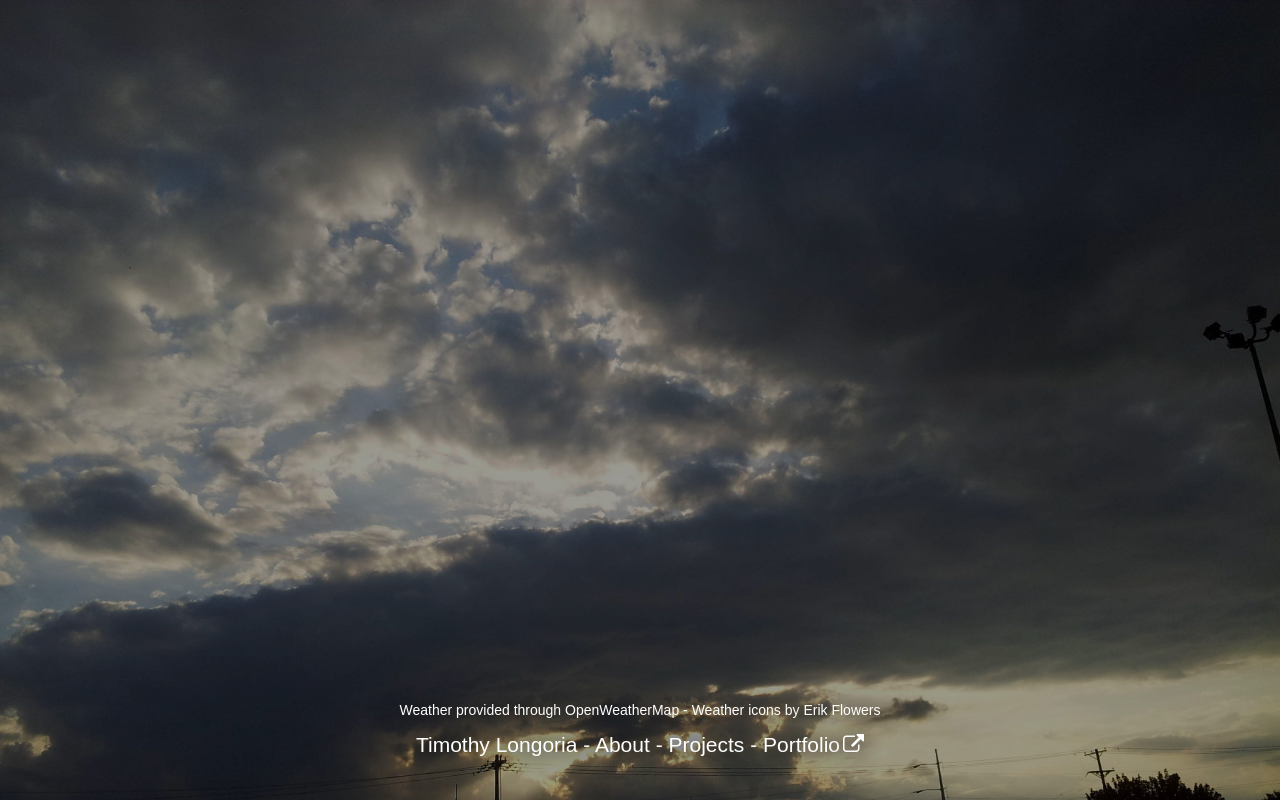
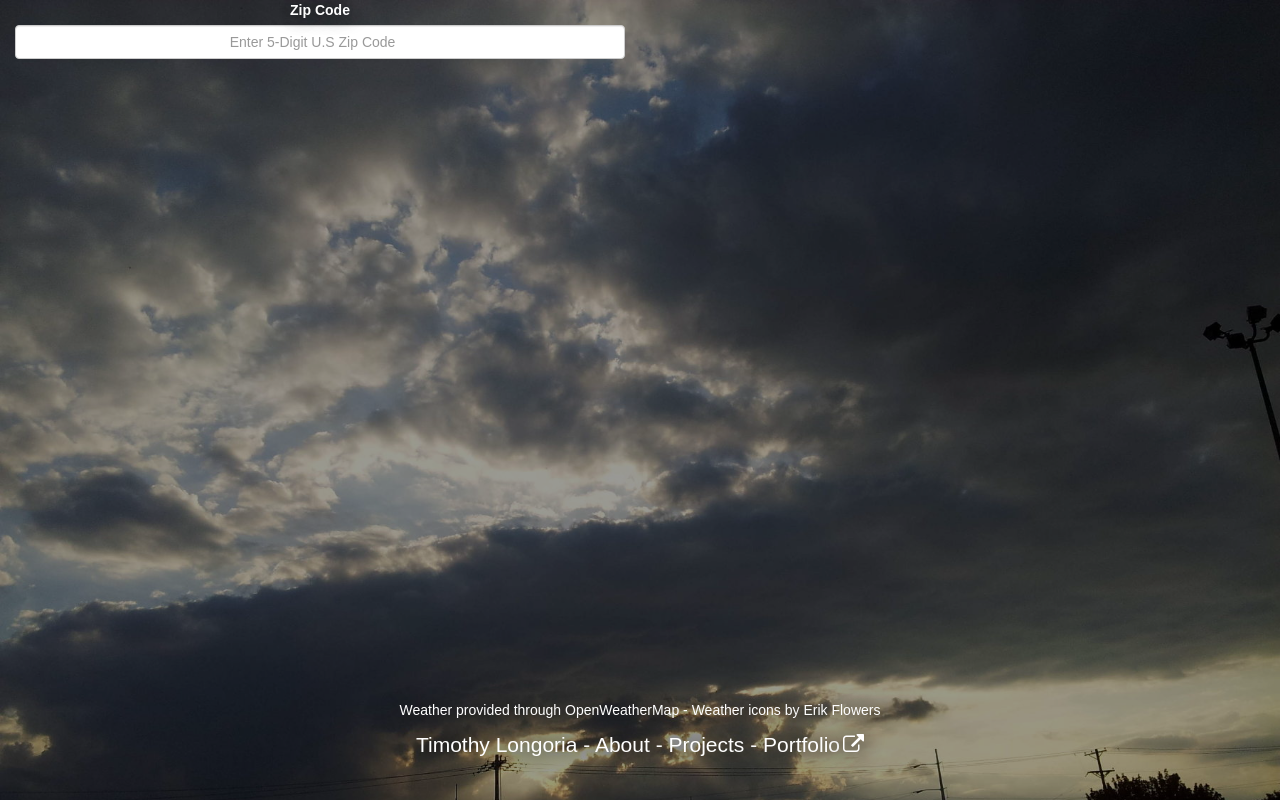
Before and after one commit to sluggets/weather, a plain HTML site: page index.html in a window 1280 px wide. Drawn offline with nearby package versions, Linux system fonts and the light colour scheme; a web font is replaced by a local one.

Commit message:
Adds form input field for zip code

```diff
--- a/index.html
+++ b/index.html
@@ -17,6 +17,17 @@
   </head>
   <body>
     <div class="container-fluid">
+      <div class="row text-center">
+        <div class="col-xs-6 zip-entry text-center">
+          <label for="zipcode">Zip Code</label>
+          <input type="number"
+                 class="form-control form-control-lg text-center"
+                 id="zipcode"
+                 placeholder="Enter 5-Digit U.S Zip Code"
+                 autocomplete="postal-code"
+                 pattern="^\d{5}$" required>
+        </div>
+      </div>
       <div class="row text-center">
         <div class="col-xs-12 city">
         </div>
```
